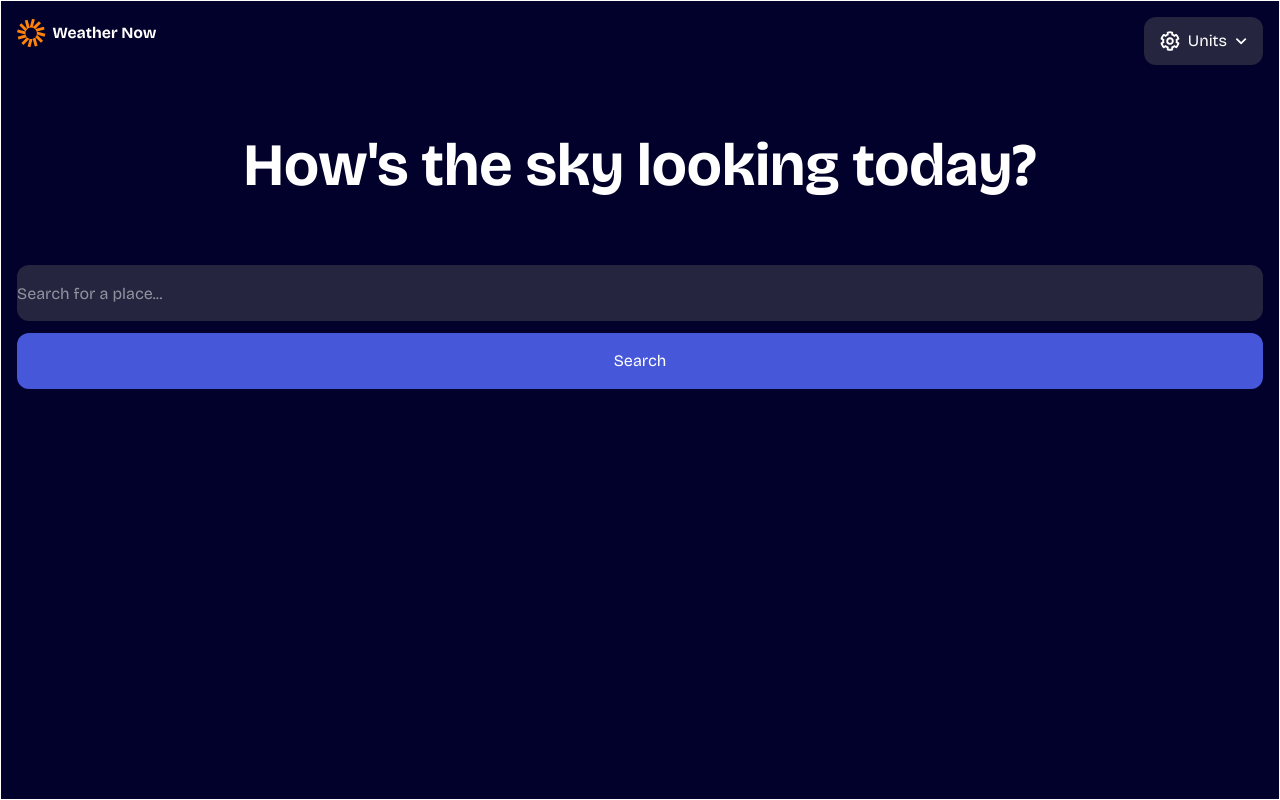
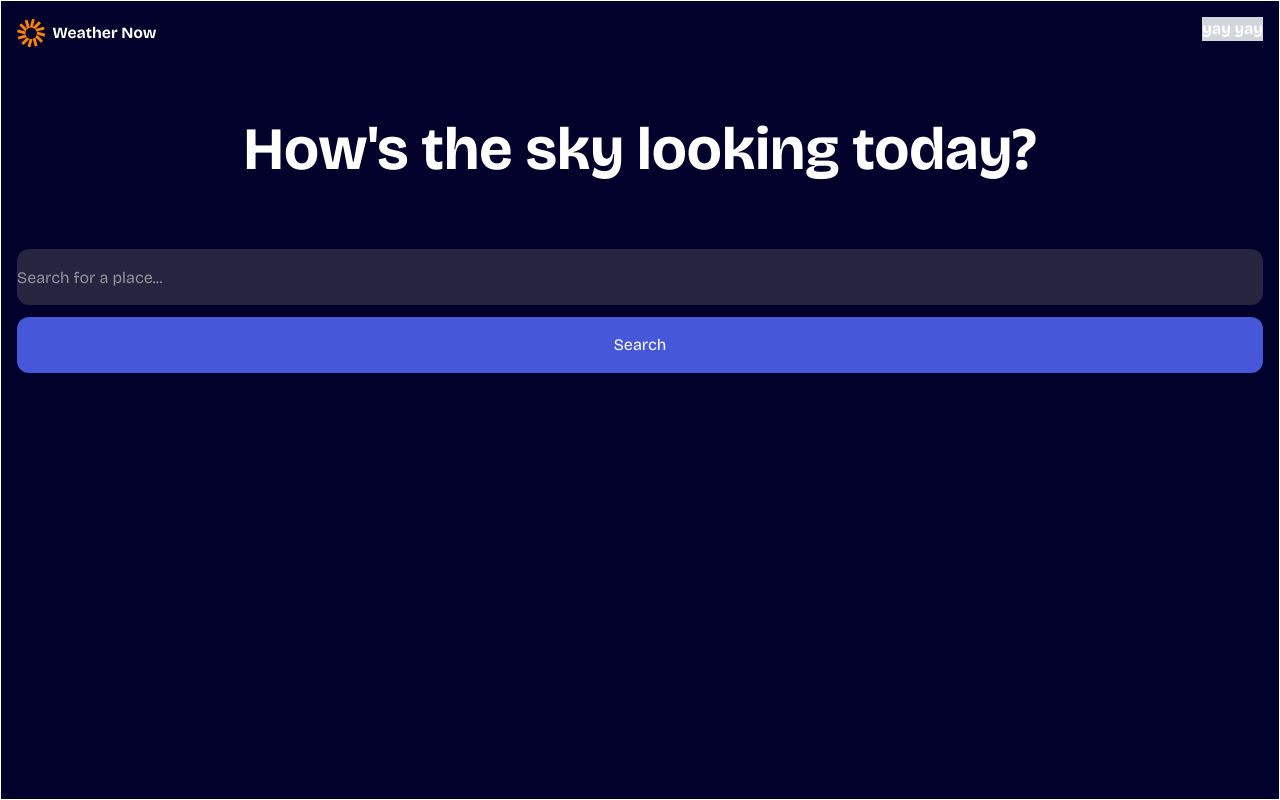
Before and after one commit to shinymeganium/Weather-app, a Vue app: page / in a window 1280 px wide. Built offline with nearby package versions, Linux system fonts and the light colour scheme.

Commit message:
continuing dropdown
which now forms from ddbtn, ddcontent, dditem. dropdown.vue will be removed

```diff
--- /dev/null
+++ b/src/components/Dropdown.vue
@@ -0,0 +1,42 @@
+<script setup>
+const props = defineProps(["button", "display", "content"]);
+
+function showDropdown() {
+  document.querySelector(props.display).classList.toggle("hidden");
+}
+
+// document.querySelector("#units").addEventListener("hover", () => {
+//   document.querySelector("#units_dt").classList.toggle("cursor-pointer");
+// });
+document.querySelector(props.button).addEventListener("click", showDropdown);
+
+</script>
+
+<template>
+  <!-- <div id="units" class="flex justify-center items-center gap-2 px-4 py-3 bg-widget-color rounded-xl">
+    <img class="size-5" src="\src\assets\img\icon-units.svg" alt="gear">
+    <span> Units </span>
+    <img class="size-3" src="\src\assets\img\icon-dropdown.svg" alt="dropdown">
+      <div id="units_dt" class="hidden w-53 flex flex-col absolute top-15 right-0 bg-widget-color rounded-xl">
+        <span class="">Switch to Imperial</span>
+        <span class="">Temperature</span>
+        <span class="">Celsius (C)</span>
+        <span class="">Fahrenheit (F)</span>
+        <hr>
+        <span class="">Wind Speed</span>
+        <span class="">km/h</span>
+        <span class="">mph</span>
+        <hr>
+        <span class="">Precipitation</span>
+        <span class="">Millimeters (mm)</span>
+        <span class="">Inches (in)</span>
+    </div>
+  </div> -->
+  <div id="props.button" class="flex justify-center items-center gap-2 px-4 py-3 bg-widget-color rounded-xl"> <span>test</span>
+    <ul id="props.display" class="hidden w-53 flex flex-col absolute top-15 right-0 bg-widget-color rounded-xl">
+      <li v-for="item in content" class="">
+        {{ item }}
+      </li>
+    </ul>
+  </div>
+</template>
--- /dev/null
+++ b/src/components/DropdownBtn.vue
@@ -0,0 +1,11 @@
+<script setup>
+import DropdownContent from './DropdownContent.vue';
+
+const props = defineProps(["id"]);
+</script>
+
+<template>
+  <button :id="props.id" class="flex justify-center items-center gap-2 px-4 py-3 bg-widget-color rounded-xl">
+    <dropdown-content />
+  </button>
+</template>
--- /dev/null
+++ b/src/components/DropdownContent.vue
@@ -0,0 +1,11 @@
+<script setup>
+import DropdownItem from './DropdownItem.vue';
+
+const props = defineProps(["id", "classNames"]);
+</script>
+
+<template>
+  <ul v-for="value in source" :id="props.id" class="hidden w-53 flex flex-col absolute top-15 right-0 bg-widget-color rounded-xl">
+    <dropdown-item item="value" />
+  </ul>
+</template>
--- /dev/null
+++ b/src/components/DropdownItem.vue
@@ -0,0 +1,9 @@
+<script setup>
+const props = defineProps(["item", "classNames"]);
+</script>
+
+<template>
+  <li :class="props.classNames">
+    {{ props.item }}
+  </li>
+</template>
--- a/src/components/HeaderComponent.vue
+++ b/src/components/HeaderComponent.vue
@@ -1,29 +1,19 @@
 <script setup>
-
+import DropdownItem from './DropdownItem.vue';
+const values = ["Switch to Imperial", "Temperature", "Celsius (C)", "Fahrenheit (F)", "Wind Speed", "km/h", "mph", "Precipitation", "Millimeters (mm)", "Inches (in)"];
+const test1 = "yay yay";
+const test2 = "bg-gray-300 font-bold";
 </script>
 
 <template>
   <header class="flex flex-col gap-15 font-bricolage-grotesque text-white">
     <div class="flex justify-between relative">
       <img class="w-35 h-8" src="\src\assets\img\logo.svg" alt="logo">
-      <div id="units" class="flex justify-center items-center gap-2 px-4 py-3 bg-widget-color rounded-xl">
-        <img class="size-5" src="\src\assets\img\icon-units.svg" alt="gear">
-        <span> Units </span>
-        <img class="size-3" src="\src\assets\img\icon-dropdown.svg" alt="dropdown">
-          <div id="units_dt" class="hidden w-53 flex flex-col absolute top-15 right-0 bg-widget-color rounded-xl">
-          <span class="">Switch to Imperial</span>
-          <span class="">Temperature</span>
-          <span class="">Celsius (C)</span>
-          <span class="">Fahrenheit (F)</span>
-          <hr>
-          <span class="">Wind Speed</span>
-          <span class="">km/h</span>
-          <span class="">mph</span>
-          <hr>
-          <span class="">Precipitation</span>
-          <span class="">Millimeters (mm)</span>
-          <span class="">Inches (in)</span>
-        </div>
+      <!-- // -->
+      <div class="">
+        <ul>
+          <dropdown-item :item="test1" :class-names="test2"/>
+        </ul>
       </div>
     </div>
 
--- a/src/main.js
+++ b/src/main.js
@@ -4,12 +4,3 @@ import { createApp } from 'vue'
 import App from './App.vue'
 
 createApp(App).mount('#app')
-
-function showUnitsDropdown() {
-  document.querySelector("#units_dt").classList.toggle("hidden");
-}
-
-document.querySelector("#units").addEventListener("hover", () => {
-  document.querySelector("#units_dt").classList.toggle("cursor-pointer");
-});
-document.querySelector("#units").addEventListener("click", showUnitsDropdown);
```
